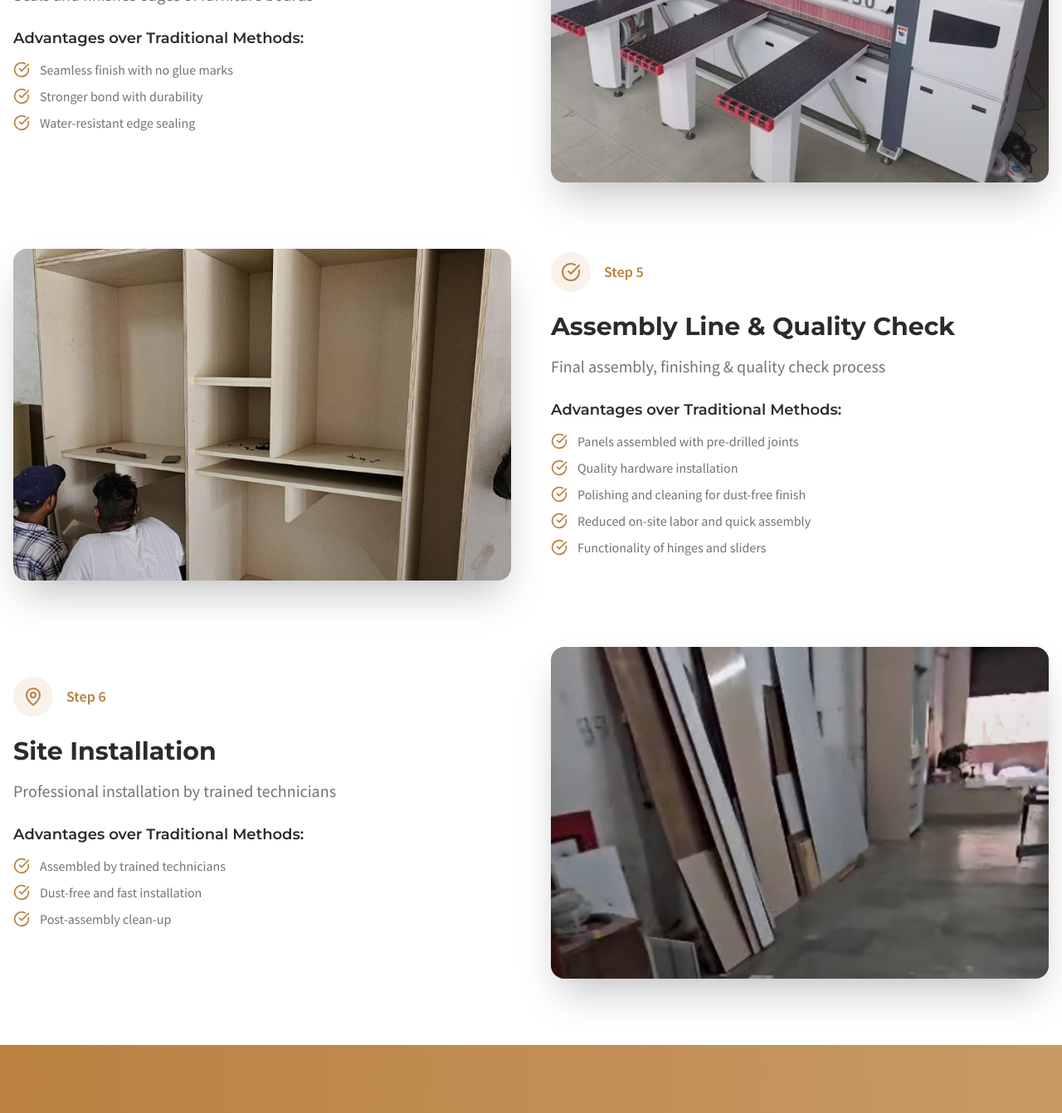
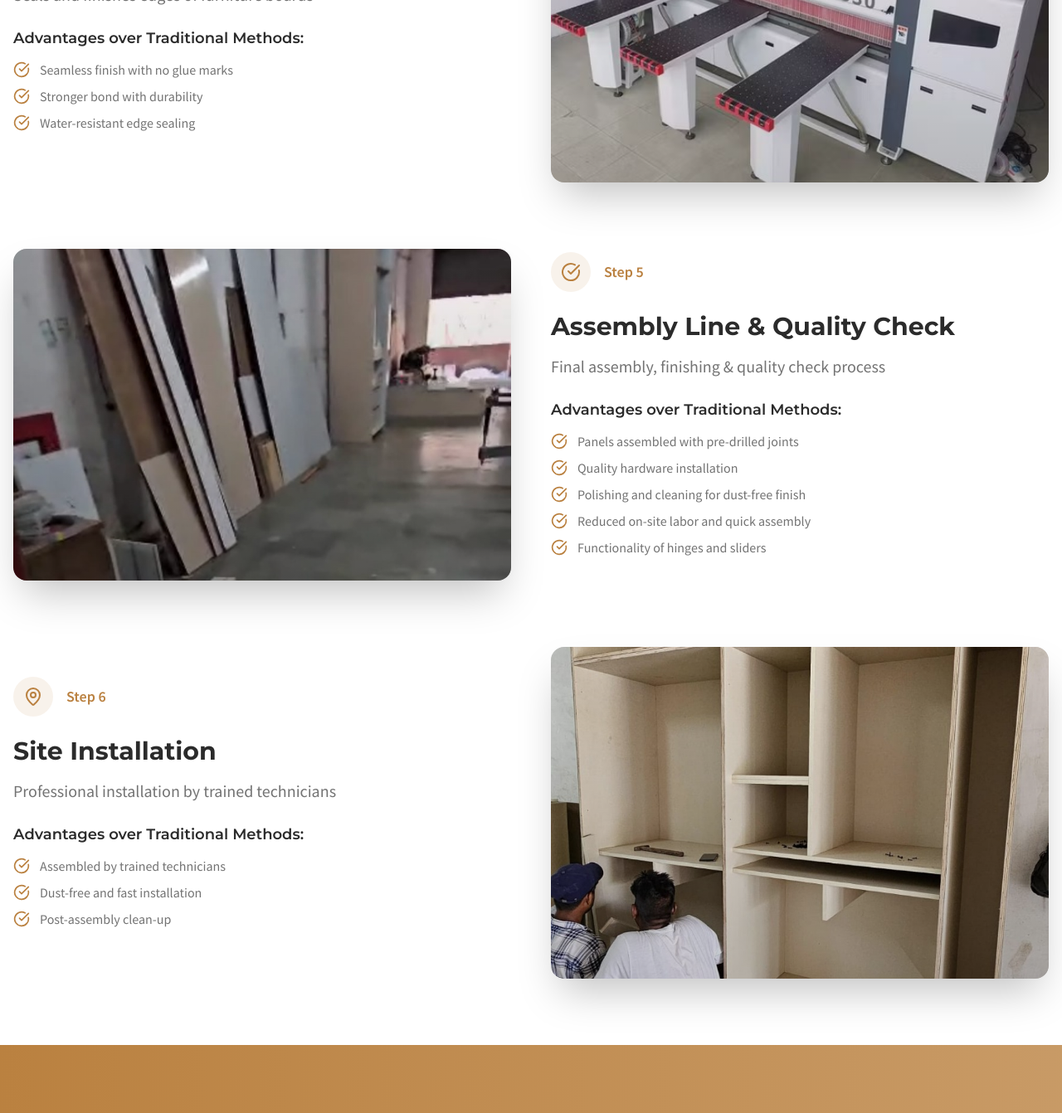
Before and after one commit to aayush0818/spacesplaces, a React (Vite) app: page /manufacturing in a window 1280 px wide. Shown: the part 2424-3766 px from the top of the page at 83% size. Built offline with nearby package versions, Linux system fonts and the light colour scheme.

Commit message:
Swap images in manufacturing steps

```diff
--- a/src/pages/Manufacturing.tsx
+++ b/src/pages/Manufacturing.tsx
@@ -54,7 +54,7 @@ const Manufacturing = () => {
     },
     {
       title: "Assembly Line & Quality Check",
-      image: "/lovable-uploads/935f905f-4ba0-41dc-91eb-b8722b0e0376.png",
+      image: "/lovable-uploads/128344b8-edfa-47d8-b310-d37a179430cd.png",
       description: "Final assembly, finishing & quality check process",
       advantages: [
         "Panels assembled with pre-drilled joints",
@@ -67,7 +67,7 @@ const Manufacturing = () => {
     },
     {
       title: "Site Installation",
-      image: "/lovable-uploads/128344b8-edfa-47d8-b310-d37a179430cd.png",
+      image: "/lovable-uploads/935f905f-4ba0-41dc-91eb-b8722b0e0376.png",
       description: "Professional installation by trained technicians",
       advantages: [
         "Assembled by trained technicians",
```
